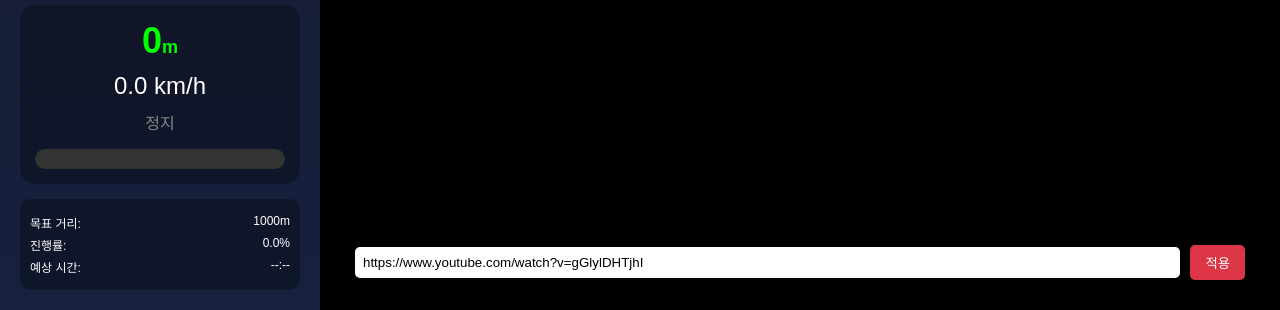
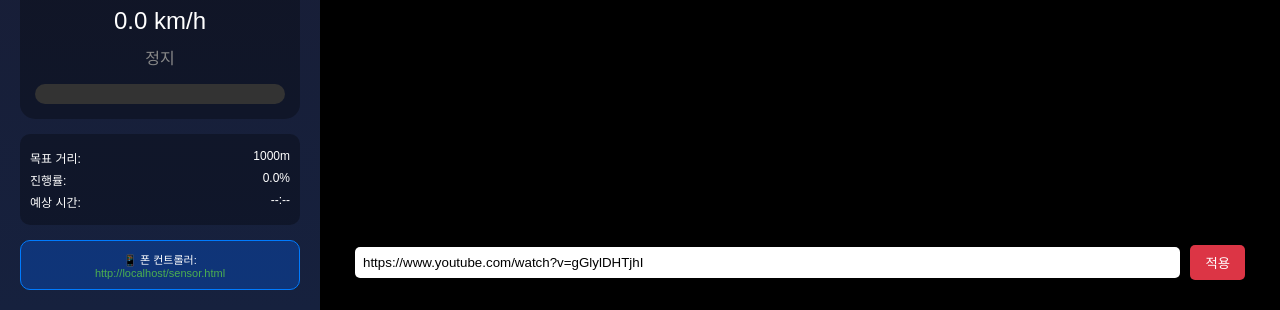
Before and after one commit to ged79/game, a plain HTML site: page game.html in a window 1280 px wide. Shown: the part 490-800 px from the top of the page. Drawn offline with Linux system fonts and the light colour scheme.

Commit message:
달리기 게임에 컨트롤러 URL 표시 추가
- 왼쪽 패널 하단에 폰 컨트롤러 접속 URL 표시
- 클릭 가능한 링크로 쉽게 접속 가능

Co-Authored-By: Claude Opus 4.5 <noreply@anthropic.com>

```diff
--- a/game.html
+++ b/game.html
@@ -230,6 +230,24 @@
             border-radius: 5px;
             cursor: pointer;
         }
+
+        /* 컨트롤러 URL */
+        #controllerUrl {
+            width: 100%;
+            margin-top: 15px;
+            padding: 10px;
+            background: rgba(0,100,255,0.3);
+            border: 1px solid #007bff;
+            border-radius: 10px;
+            color: white;
+            font-size: 11px;
+            text-align: center;
+            word-break: break-all;
+        }
+        #controllerUrl a {
+            color: #4CAF50;
+            text-decoration: none;
+        }
     </style>
 </head>
 <body>
@@ -261,6 +279,11 @@
             <div><span>목표 거리:</span><span id="goalDist">1000m</span></div>
             <div><span>진행률:</span><span id="progress">0%</span></div>
             <div><span>예상 시간:</span><span id="eta">--:--</span></div>
+        </div>
+
+        <div id="controllerUrl">
+            📱 폰 컨트롤러:<br>
+            <a id="sensorUrl" href="#" target="_blank"></a>
         </div>
     </div>
 
@@ -579,6 +602,12 @@
             requestAnimationFrame(gameLoop);
         }
 
+        // 컨트롤러 URL 표시
+        const sensorUrlLink = document.getElementById('sensorUrl');
+        const controllerUrl = `${location.origin}/sensor.html`;
+        sensorUrlLink.href = controllerUrl;
+        sensorUrlLink.textContent = controllerUrl;
+
         drawStickman(0, false);
         connect();
         gameLoop();
```
